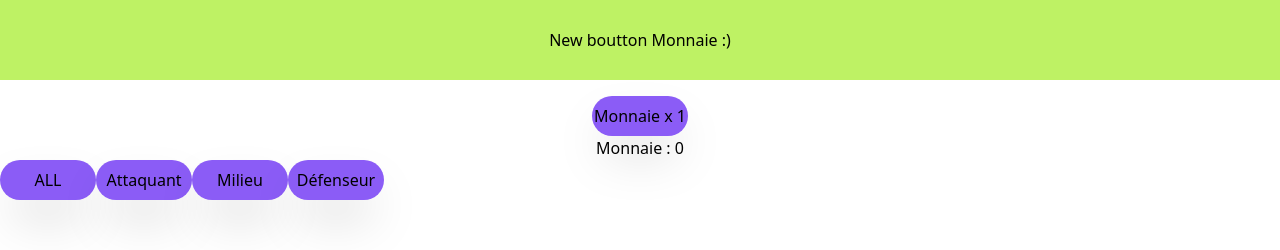
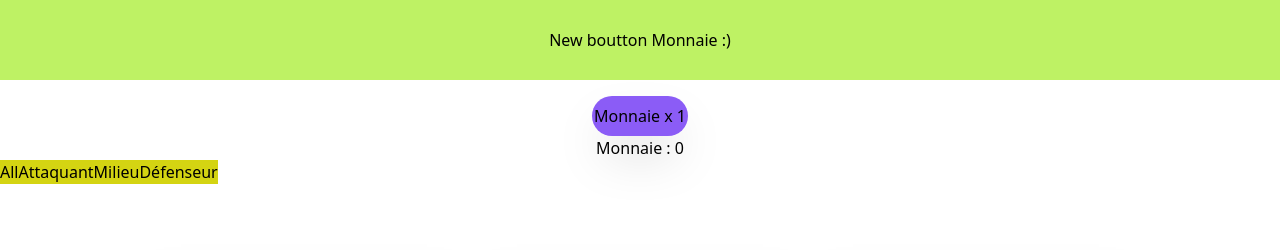
Before and after one commit to NassJs/BuyPlayer, a React (Create React App) app in the folder my-app/: page /players in a window 1280 px wide. Shown: the top 250 px of the page. Built offline with nearby package versions, Linux system fonts and the light colour scheme.

Commit message:
feature : update btn design

```diff
--- a/my-app/src/component/Button/ButtonDesign.css
+++ b/my-app/src/component/Button/ButtonDesign.css
@@ -0,0 +1,3 @@
+.btn_design.design {
+    background-color: rgb(212, 212, 18);
+}
--- a/my-app/src/container/Filter/FilterByCategory.jsx
+++ b/my-app/src/container/Filter/FilterByCategory.jsx
@@ -1,7 +1,7 @@
-import React from 'react'
-import { Button } from '../../component/Button/Button'
+import React from 'react';
+import { ButtonDesign } from '../../component/Button/ButtonDesign';
 
-export const FilterByCategory = ({ setFilterCategory, allPlayers, setPlayers }) => {
+export const FilterByCategory = ({ setFilterCategory, allPlayers }) => {
 
     const handleFiltre = (poste) => {
         if (poste === "All") {
@@ -14,19 +14,19 @@ export const FilterByCategory = ({ setFilterCategory, allPlayers, setPlayers })
     }
 
     return (
-        <div>
-            <Button onClick={() => handleFiltre("All")}>
-                ALL
-            </Button>
-            <Button onClick={() => handleFiltre("Attaquant")}>
+        <div className="filter_byCategory">
+            <ButtonDesign design="design" onClick={() => handleFiltre("All")}>
+                All
+            </ButtonDesign>
+            <ButtonDesign design="design" onClick={() => handleFiltre("Attaquant")}>
                 Attaquant
-            </Button>
-            <Button onClick={() => handleFiltre("Milieu")}>
+            </ButtonDesign>
+            <ButtonDesign design="design" onClick={() => handleFiltre("Milieu")}>
                 Milieu
-            </Button>
-            <Button onClick={() => handleFiltre("Défenseur")}>
+            </ButtonDesign>
+            <ButtonDesign design="design" onClick={() => handleFiltre("Défenseur")}>
                 Défenseur
-            </Button>
+            </ButtonDesign>
         </div>
     )
 }
--- a/my-app/src/container/PlayerInfo/Players.jsx
+++ b/my-app/src/container/PlayerInfo/Players.jsx
@@ -29,7 +29,6 @@ export const Players = () => {
       <FilterByCategory
         allPlayers={allPlayers}
         setFilterCategory={setFilterCategory}
-        setPlayers={setPlayers}
       />
 
       <div className="flex flex-column justify-center flex-wrap gap-4 pt-20">
```
Also changed, not shown: my-app/src/component/Button/ButtonDesign.jsx (+4 -3 lines).
